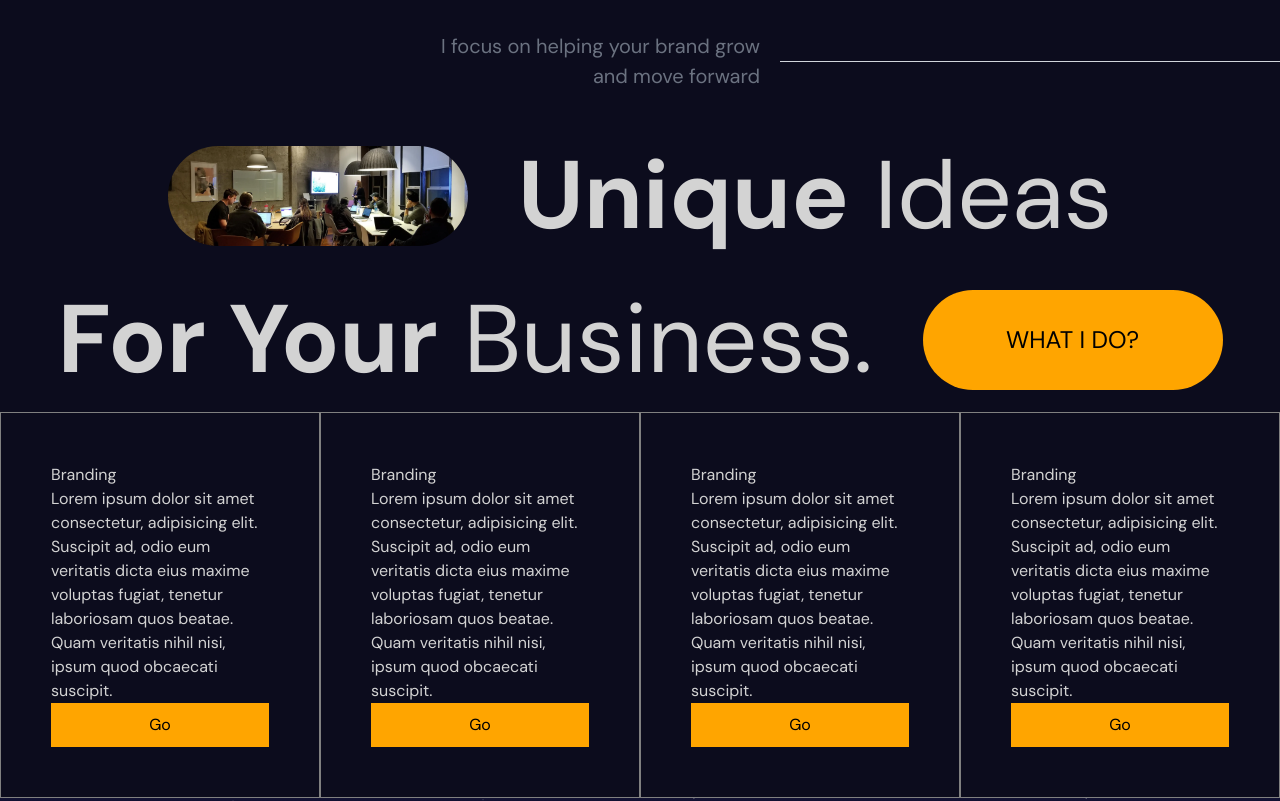
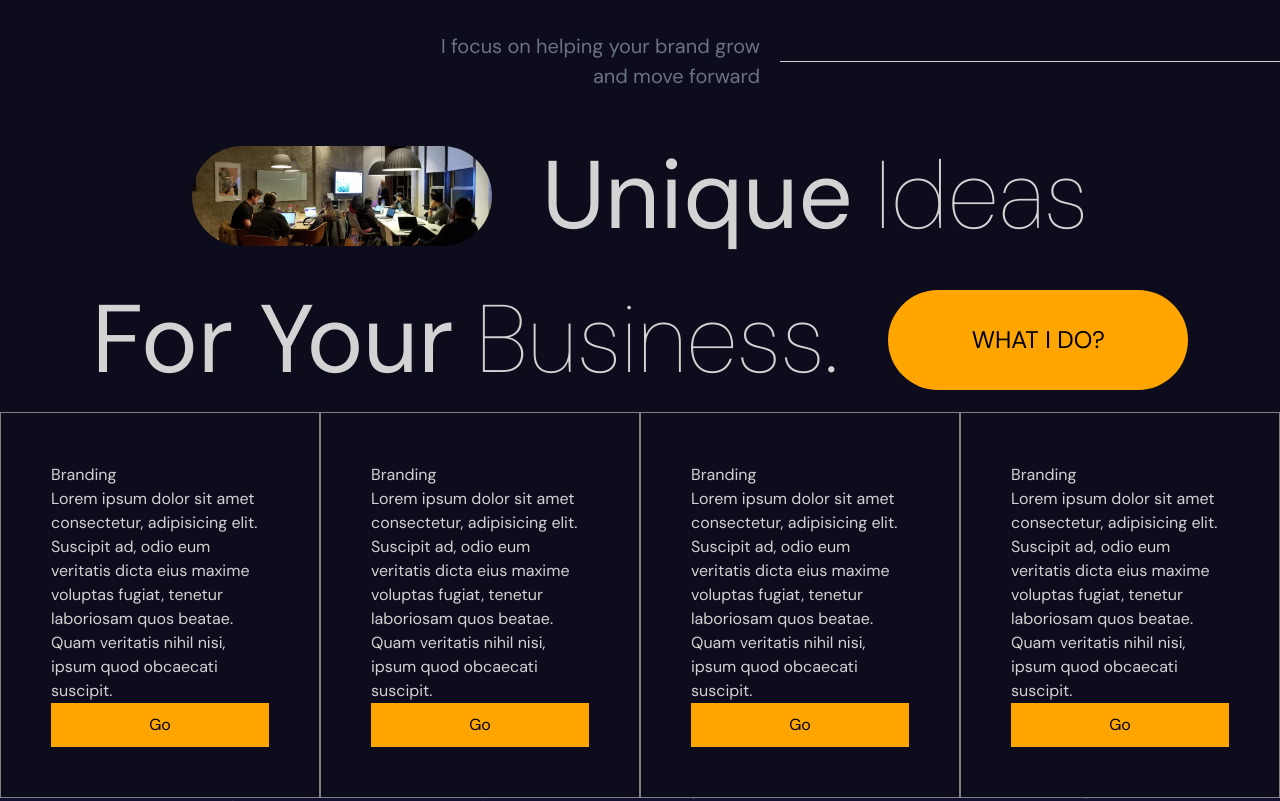
Before and after one commit to Op-Pautu/Portfolio, a React (Vite) app: page / in a window 1280 px wide. Shown: the part 1602-2403 px from the top of the page. Built offline with nearby package versions, Linux system fonts and the light colour scheme.

Commit message:
Animate services

```diff
--- a/src/components/Services.jsx
+++ b/src/components/Services.jsx
@@ -1,14 +1,41 @@
-import { motion } from "framer-motion";
+import { motion, useInView } from "framer-motion";
+import { useRef } from "react";
+
+const variants = {
+  initial: {
+    x: -500,
+    opacity: 0,
+    y: 100,
+  },
+  animate: {
+    x: 0,
+    opacity: 1,
+    y: 0,
+    transition: {
+      duration: 1,
+      staggerChildren: 0.1,
+    },
+  },
+};
 
 const Services = () => {
+  const ref = useRef();
+
+  const isInView = useInView(ref, { margin: "-100px" });
   return (
     <motion.div
       id="services"
+      variants={variants}
+      initial="initial"
+      // whileInView="animate"
+      ref={ref}
+      animate={isInView && "animate"}
       className="bg-[linear-gradient(180deg, _#0c0c1d, #111132)] h-[100%] flex flex-col justify-between"
     >
       <motion.div
         className="flex-1 self-end flex items-center gap-[20px]"
         id="textContainer"
+        variants={variants}
       >
         <p className="font-[200px] text-[20px] text-gray-500 text-right">
           I focus on helping your brand grow
@@ -19,6 +46,7 @@ const Services = () => {
       <motion.div
         className="flex-[2_2_0%] flex flex-col items-center"
         id="titleContainer"
+        variants={variants}
       >
         <div className="flex gap-[50px] items-center" id="title">
           <img
@@ -26,13 +54,14 @@ const Services = () => {
             alt=""
             className="w-[300px] h-[100px] rounded-[50px] object-cover"
           />
-          <h1 className="text-[96px] font-[100px]">
-            <b>Unique</b> Ideas
+          <h1 className="text-[96px] font-[100]">
+            <motion.b whileHover={{ color: "orange" }}>Unique</motion.b> Ideas
           </h1>
         </div>
         <div className="flex gap-[50px] items-center" id="title">
-          <h1 className="text-[96px] font-[100px]">
-            <b>For Your</b> Business.
+          <h1 className="text-[96px] font-[100]">
+            <motion.b whileHover={{ color: "orange" }}>For Your</motion.b>{" "}
+            Business.
           </h1>
           <button className="text-black w-[300px] h-[100px] rounded-[50px] bg-[#ffa500] border-none text-[24px] cursor-pointer">
             WHAT I DO?
@@ -40,8 +69,9 @@ const Services = () => {
         </div>
       </motion.div>
       <motion.div
-        className="flex-[2_2_0%] flex"
-        id="listContainer max-w-[1366px] m-auto"
+        className="flex-[2_2_0%] flex max-w-[1366px] m-auto"
+        variants={variants}
+        id="listContainer"
       >
         <motion.div
           whileHover={{ background: "lightgray", color: "black" }}
```
